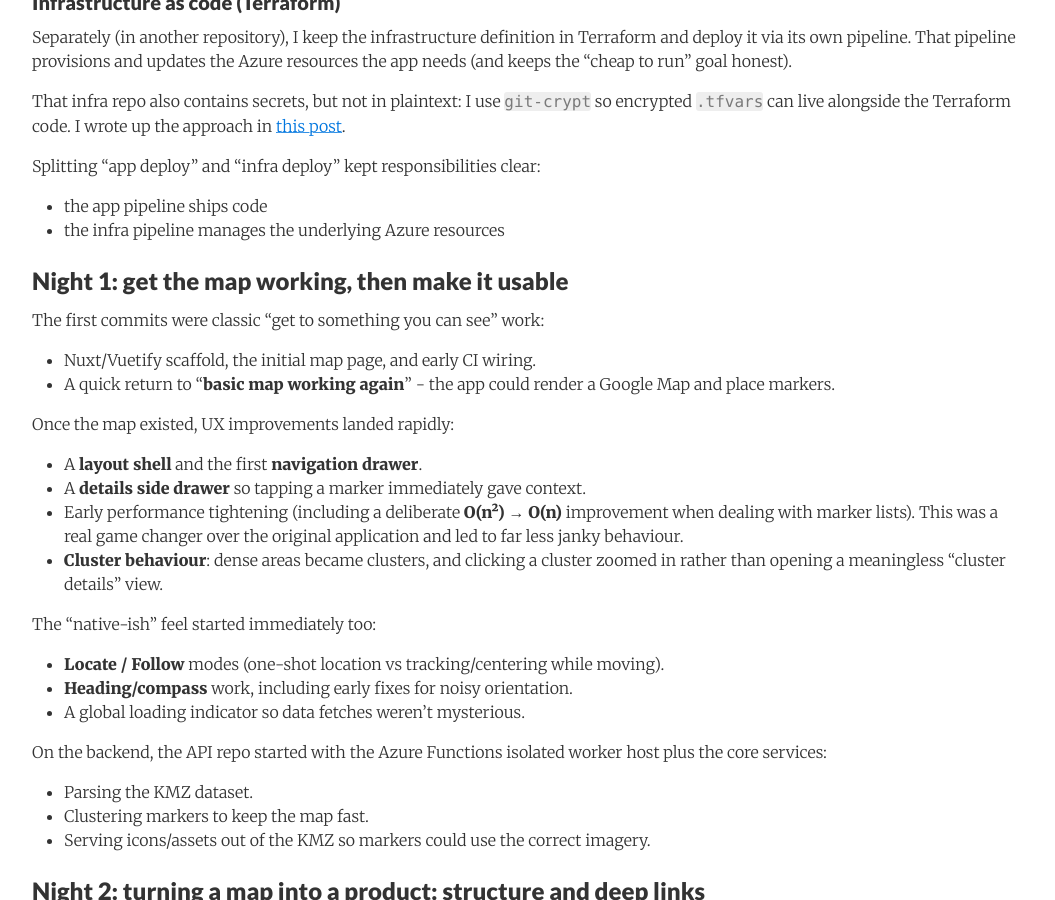
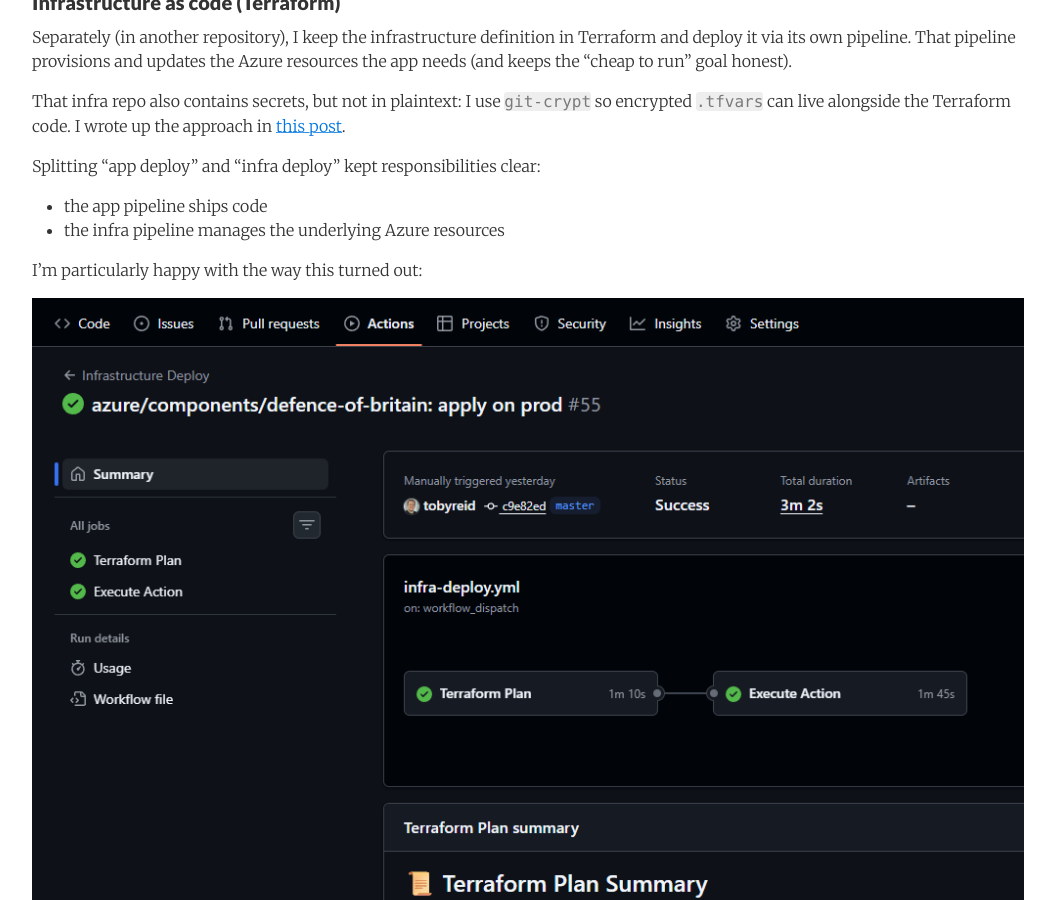
Before and after one commit to tobyreid/tobyreid.github.io, a Jekyll site: the page built from _posts/2026-01-01-building-with-agentic-ai-a-defence-of-britain-story.md, in a window 1280 px wide and 900 px high, scrolled down 2294 px. Shown: the whole window, without its empty margins (112-1167 px from the left). Built offline with Jekyll 4.4.1, drawn with Linux system fonts in a browser that asks for light colours; nearby versions of some CDN libraries; comment, search, counter and statistics services are not loaded; some of the changed text lies outside the part shown.

Commit message:
add picture

```diff
--- a/_posts/2026-01-01-building-with-agentic-ai-a-defence-of-britain-story.md
+++ b/_posts/2026-01-01-building-with-agentic-ai-a-defence-of-britain-story.md
@@ -76,6 +76,10 @@ Splitting "app deploy" and "infra deploy" kept responsibilities clear:
 
 - the app pipeline ships code
 - the infra pipeline manages the underlying Azure resources
+
+I'm particularly happy with the way this turned out:
+
+![](/uploads/2026/01/01/Screenshot 2026-01-06 085211.png)
 
 ## Night 1: get the map working, then make it usable
 
@@ -229,7 +233,7 @@ By today, the app includes:
 - **BFF proxy** so the backend domain isn't exposed client-side
 - **PWA support** with an install UX that respects real browser behaviour
 
-## Dev Lessons learned
+## Dev lessons learned
 
 - Map apps live or die by **interaction quality** (clustering and pan/zoom polish mattered as much as "having data").
 - Refactoring early into composables prevented the UI from collapsing under its own weight.
@@ -239,7 +243,7 @@ By today, the app includes:
 - When you introduce proxying/BFF layers, test them in the real deployment runtime - **streaming vs buffering** can matter.
 - If you render third-party HTML, treat it as hostile by default and sanitize aggressively.
 
-## Closing Thoughts on AI
+## Closing thoughts on AI
 
 One of the biggest takeaways from this experience is that leveraging agentic AI to build apps can lead to a very goal-shaped codebase. Most of what gets produced is tightly coupled to the original problem, and there isn’t a large chunk you can easily lift out into a reusable library.
 
```
Also changed, not shown: uploads/2026/01/01/Screenshot 2026-01-06 085211.png (added).
